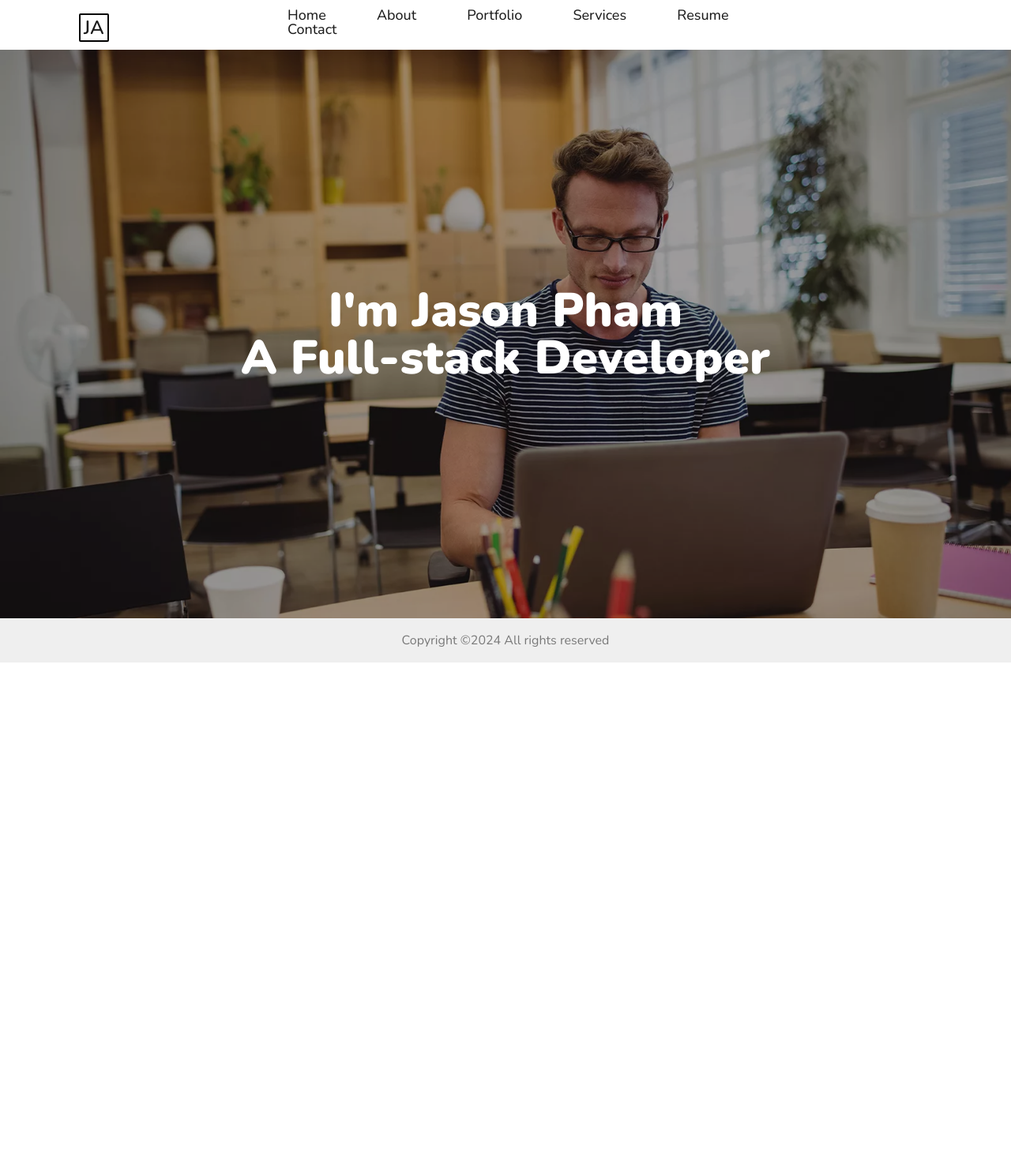
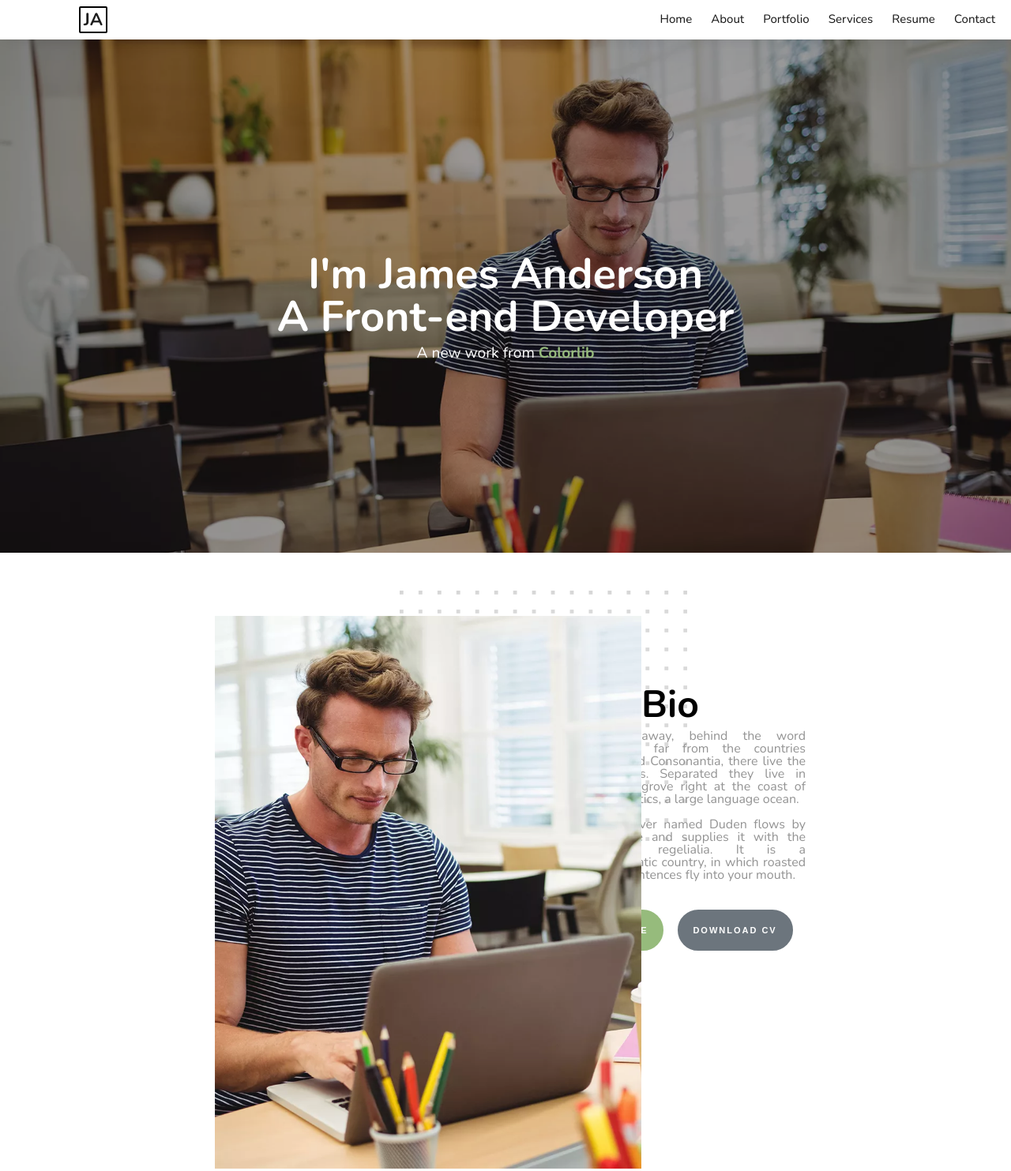
Before and after one commit to quan-phamm/quan-phamm.github.io, a plain HTML site: page index.html in a window 1280 px wide. Shown: the top 1483 px of the page at 79% size. Before the commit the page ends 839 px from the top, so only its background shows below. Drawn offline with nearby package versions, Linux system fonts and the light colour scheme.

Commit message:
Add "About" section

```diff
--- a/index.html
+++ b/index.html
@@ -11,22 +11,49 @@
   <body>
     <header>
       <nav>
-        <div class="logo">
+        <div class="logo" href="index.html">
           <a href="index.html">JA</a>
         </div>
         <ul>
           <li><a href="#">Home</a></li>
-          <li><a href="#">About</a></li>
-          <li><a href="#">Portfolio</a></li>
-          <li><a href="#">Services</a></li>
-          <li><a href="#">Resume</a></li>
-          <li><a href="#">Contact</a></li>
+          <li><a href="#about">About</a></li>
+          <li><a href="#portfolio">Portfolio</a></li>
+          <li><a href="#services">Services</a></li>
+          <li><a href="#resume">Resume</a></li>
+          <li><a href="#contact">Contact</a></li>
         </ul>
       </nav>
     </header>
     <main>
-      <h1>I'm Jason Pham<br/>A Full-stack Developer</h1>
+      <div class="banner">
+        <div class="container">
+          <h1>I'm James Anderson<br/>A Front-end Developer</h1>
+          <p>A new work from <span>Colorlib</span></p>
+        </div>
+      </div>
     </main>
+    <section id="about">
+      <div class="dot-box">
+        <img src="./resources/dots.png.webp"/>
+      </div>
+      <div class="bio">
+        <h2>My Bio</h2>
+        <p>
+          Far far away, behind the word mountains, far from the countries Vokalia and Consonantia, there
+          live the blind texts. Separated they live in Bookmarksgrove right at the coast of the Semantics,
+          a large language ocean.<br><br>
+          A small river named Duden flows by their place and supplies it with the necessary regelialia.
+          It is a paradisematic country, in which roasted parts of sentences fly into your mouth.
+        </p>
+        <div class="btn">
+          <button href="#" class="hire">HIRE ME</button>
+          <button href="#" class="cv">DOWNLOAD CV</button>
+        </div>
+      </div>
+      <div class="bio-img">
+        <img src="./resources/bio-img.webp"/>
+      </div>
+    </section>
     <footer>
       <p>Copyright ©2024 All rights reserved</p>
     </footer>
--- a/main.css
+++ b/main.css
@@ -1,61 +1,55 @@
-html, body {
+html {
     font-family: Nunito, sans-serif;
     box-sizing: border-box;
     margin: 0;
     padding: 0;
-    color: white;
+    color: black;
 }
 
 
 header {
-    position: relative;
+    position: fixed;
     width: 100%;
     background-color: rgb(255, 255, 255);
-    z-index: 2;
+    height: 50px;
+    box-shadow: rgba(0, 0, 0, 0.1) 0px 4px 15px -5px;
+    z-index: 5;
+}
+
+nav {
+    padding: 8px 0;
+    width: 100%;
 }
 
 .logo {
-    display: inline-block;
     border: 2px black solid;
     margin-left: 100px;
     padding: 4px;
     border-radius: 2px;
-}
-
-.logo:hover {
-    background-color: black;
-}
-
-.logo a:hover {
-    color: white;
+    float: left;
 }
 
 a {
     text-decoration: none;
     color: rgba(15, 15, 15, 0.945);
-    font-size: 24px;
-    font-weight: 600;
-}
-
-nav {
-    padding: 10px 0;
-    width: 100%;
+    font-size: 22px;
+    font-weight: 700;
 }
 
 ul {
-    width: 50%;
-    margin: 0 15%;
-    display: inline-block;
+    float: right;
+    margin-top: 8px;
+    margin-right: 10px;
 }
 
 nav ul li {
-    padding: 0 30px;
+    padding: 0 10px;
     text-align: center;
-    display: inline-block;
+    display: inline;
 }
 
 li a {
-    font-size: 18px;
+    font-size: 15px;
     font-weight: 450;
 }
 
@@ -63,20 +57,132 @@ li a:hover {
     color: #7acc3f;
 }
 
-
 main {
     background-image: url("./resources/hero_img.jpg");
     background-repeat: no-repeat;
     background-size: cover;
+    height: 700px;
+}
+
+.banner {
+    background-color: rgba(12, 7, 7, 0.4);
+    height: 100%;
 }
 
 h1 {
-    font-size: 60px;
-    font-weight: 900;
+    font-size: 54px;
+    font-weight: 700;
     text-align: center;
-    padding: 300px 0;
     color: white;
-    background-color: rgba(12, 7, 7, 0.4);
+}
+
+.container {
+    position: absolute;
+    width: 100%;
+    margin-top: 20em;
+}
+
+.banner p {
+    text-align: center;
+    margin-top: 10px;
+    color: white;
+    font-size: 120%;
+}
+
+span {
+    color: rgb(150, 187, 124);
+    font-weight: 700;
+}
+
+section {
+    background-color: rgba(0, 0, 0, 0);
+    margin-top: 3em;
+    margin-bottom: 3em;
+    padding: 0 10em;
+}
+
+.dot-box {
+    position: absolute;
+    z-index: -1;
+    margin-left: 27%;
+}
+
+.dot-box img {
+    height: 120%;
+    width: 120%;
+}
+
+.bio-img {
+    display: inline-block;
+    position: relative;
+    left: 7em;
+    z-index: 1;
+}
+
+.bio-img img {
+    height: 700px;
+    width: 540px;
+}
+
+.bio, .bio-img {
+    margin-top: 2em;
+}
+
+.bio {
+    float: right;
+    width: 30%;
+    padding: 5em 0;
+    margin-right: 100px;
+}
+
+h2 {
+    font-size: 48px;
+    font-weight: 700;
+    padding: 8px 0;
+}
+
+.bio p {
+    font-size: 16px;
+    color: rgb(147, 147, 147);
+    text-align: justify;
+}
+
+.btn {
+    margin-top: 2em;
+}
+
+button {
+    border: 4px solid white;
+    border-radius: 30px;
+    color: white;
+    padding: 1.8em;
+    font-size: 11px;
+    font-weight: 700;
+    letter-spacing: 2px;
+    margin-left: 5px;
+}
+
+button:hover {
+    cursor: pointer;
+    opacity: 0.9;
+}
+
+.hire {
+    background-color:rgb(150, 187, 124);
+}
+
+.hire:active {
+    border: 4px solid lightblue;
+    background-color: blue;
+}
+
+.cv {
+    background-color: rgb(108, 117, 125);
+}
+
+.cv:active {
+    border: 4px solid rgba(194, 194, 194, 0.658);
+    opacity: 1;
 }
 
 footer {
```
Also changed, not shown: resources/bio-img.webp (added), resources/dots.png.webp (added).
